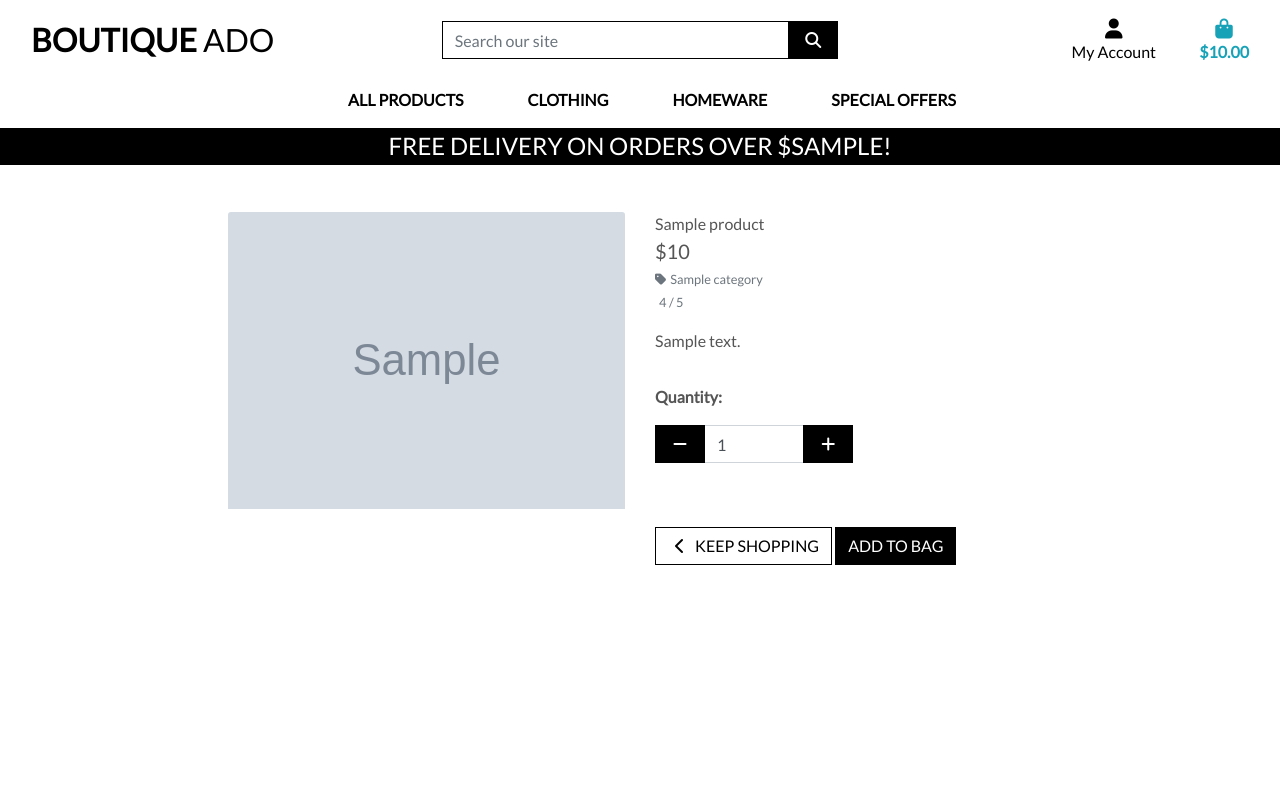
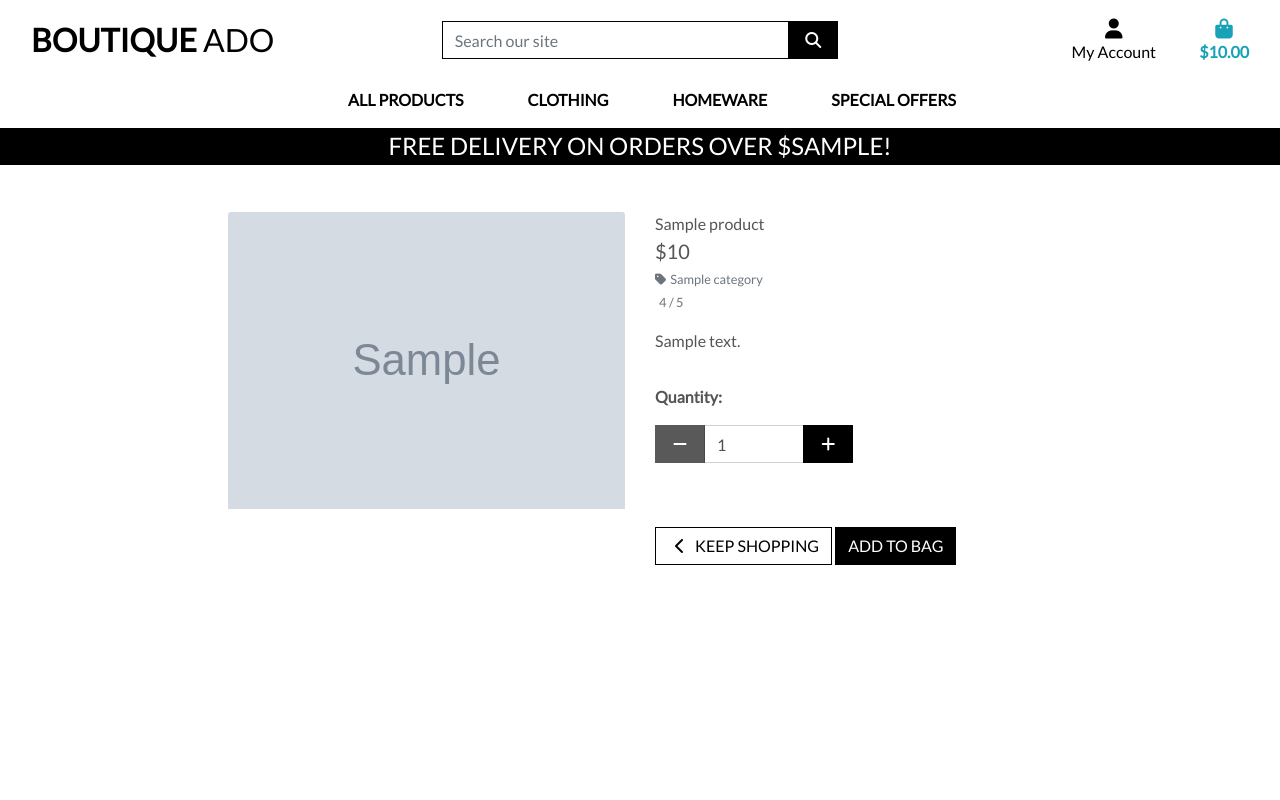
Before and after one commit to lhartley870/boutique-ado, a Django app: template products/templates/products/product_detail.html in a window 1280 px wide. Run offline with Django 3.2, Linux system fonts and the light colour scheme; the template is opened without the code that fills it: most values are stand-ins (such as "Sample title", 1, 10 or a date in 2020); grey boxes marked "Sample" are stand-in pictures; some libraries are stand-ins or nearby versions.

Commit message:
Bug fix to correct minus button being disabled in desktop

```diff
--- a/products/templates/products/includes/quantity_input_script.html
+++ b/products/templates/products/includes/quantity_input_script.html
@@ -1,45 +1,73 @@
 <script type="text/javascript">
 
-    // Disable +/- buttons outside 1-99 range
-    function handleEnableDisable(itemId) {
-        var currentValue = parseInt($(`#id_qty_${itemId}`).val());
+    /*
+    * Disable +/- buttons outside 1-99 range.
+    * If no size is passed to the function, the parameter will have a value of undefined by default,
+    * which prevents any errors
+    */
+    function handleEnableDisable(itemId, size) {
+        if (size) {
+            var currentValue = parseInt($(`.size_${itemId}_${size}`).val());
+        } else {
+            var currentValue = parseInt($(`.id_qty_${itemId}`).val());
+        }
+
         var minusDisabled = currentValue < 2;
         var plusDisabled = currentValue > 98;
-        $(`#decrement-qty_${itemId}`).prop('disabled', minusDisabled);
-        $(`#increment-qty_${itemId}`).prop('disabled', plusDisabled);
+
+        if (size) {
+            $(`.decrement-size_${itemId}_${size}`).prop('disabled', minusDisabled);
+            $(`.increment-size_${itemId}_${size}`).prop('disabled', plusDisabled);
+        } else {
+            $(`.decrement-qty_${itemId}`).prop('disabled', minusDisabled);
+            $(`.increment-qty_${itemId}`).prop('disabled', plusDisabled);
+        }
     }
 
     // Ensure proper enabling/disabling of all inputs on page load
-    var allQtyInputs = $('.qty-input');
-    for(var i = 0; i , allQtyInputs.length; i++) {
+    var allQtyInputs = $('.qty_input');
+    for(var i = 0; i < allQtyInputs.length; i++){
         var itemId = $(allQtyInputs[i]).data('item_id');
-        handleEnableDisable(itemId);
+        var size = $(allQtyInputs[i]).data('size');
+        handleEnableDisable(itemId, size);
     }
 
     // Check enable/disable every time the input is changed
     $('.qty_input').change(function() {
         var itemId = $(this).data('item_id');
-        handleEnableDisable(itemId);
-    })
+        var size = $(this).data('size');
+        handleEnableDisable(itemId, size);
+    });
 
     // Increment quantity
     $('.increment-qty').click(function(e) {
        e.preventDefault();
+       var itemId = $(this).data('item_id');
+       var size = $(this).data('size');
        var closestInput = $(this).closest('.input-group').find('.qty_input')[0];
+       if (size) {
+          var allQuantityInputs = $(`.input-group-${itemId} input[data-size='${size}']`);
+       } else {
+          var allQuantityInputs = $(`.input-group-${itemId} input[name='quantity']`);
+       }
        var currentValue = parseInt($(closestInput).val());
-        $(closestInput).val(currentValue + 1);
-        var itemId = $(this).data('item_id');
-        handleEnableDisable(itemId);
+       $(allQuantityInputs).val(currentValue + 1);
+       handleEnableDisable(itemId, size);
     });
 
     // Decrement quantity
     $('.decrement-qty').click(function(e) {
        e.preventDefault();
+       var itemId = $(this).data('item_id');
+       var size = $(this).data('size');
        var closestInput = $(this).closest('.input-group').find('.qty_input')[0];
+       if (size) {
+          var allQuantityInputs = $(`.input-group-${itemId} input[data-size='${size}']`);
+       } else {
+          var allQuantityInputs = $(`.input-group-${itemId} input[name='quantity']`);
+       }
        var currentValue = parseInt($(closestInput).val());
-        $(closestInput).val(currentValue - 1);
-        var itemId = $(this).data('item_id');
-        handleEnableDisable(itemId);
+       $(allQuantityInputs).val(currentValue - 1);
+       handleEnableDisable(itemId, size);
     });
-
 </script>
--- a/products/templates/products/product_detail.html
+++ b/products/templates/products/product_detail.html
@@ -64,22 +64,21 @@
                             <div class="col-12">
                                 <p class="mt-3"><strong>Quantity:</strong></p>
                                 <div class="form-group w-50">
-                                    <div class="input-group">
+                                    <div class="input-group input-group-{{ product.id}}">
                                         <div class="input-group-prepend">
-                                            <button class="decrement-qty btn btn-black rounded-0"
-                                                data-item_id="{{ product.id }}" id="decrement-qty_{{ product.id }}">
+                                            <button class="decrement-qty btn btn-black rounded-0 decrement-qty_{{ product.id }}"
+                                                data-item_id="{{ product.id }}">
                                                 <span class="icon">
                                                     <i class="fas fa-minus"></i>
                                                 </span>
                                             </button>
                                         </div>
-                                        <input class="form-control qty_input" type="number"
+                                        <input class="form-control qty_input id_qty_{{ product.id }}" type="number"
                                             name="quantity" value="1" min="1" max="99"
-                                            data-item_id="{{ product.id }}"
-                                            id="id_qty_{{ product.id }}">
+                                            data-item_id="{{ product.id }}">
                                         <div class="input-group-append">
-                                            <button class="increment-qty btn btn-black rounded-0"
-                                                data-item_id="{{ product.id }}" id="increment-qty_{{ product.id }}">
+                                            <button class="increment-qty btn btn-black rounded-0 increment-qty_{{ product.id }}"
+                                                data-item_id="{{ product.id }}">
                                                 <span class="icon">
                                                     <i class="fas fa-plus"></i>
                                                 </span>
```
Also changed, not shown: bag/templates/bag/bag.html (+13 -14 lines), bag/templates/bag/quantity-form.html (added, +42 -0 lines), db.sqlite3. Lines whose indentation alone changed are shown as unchanged.
